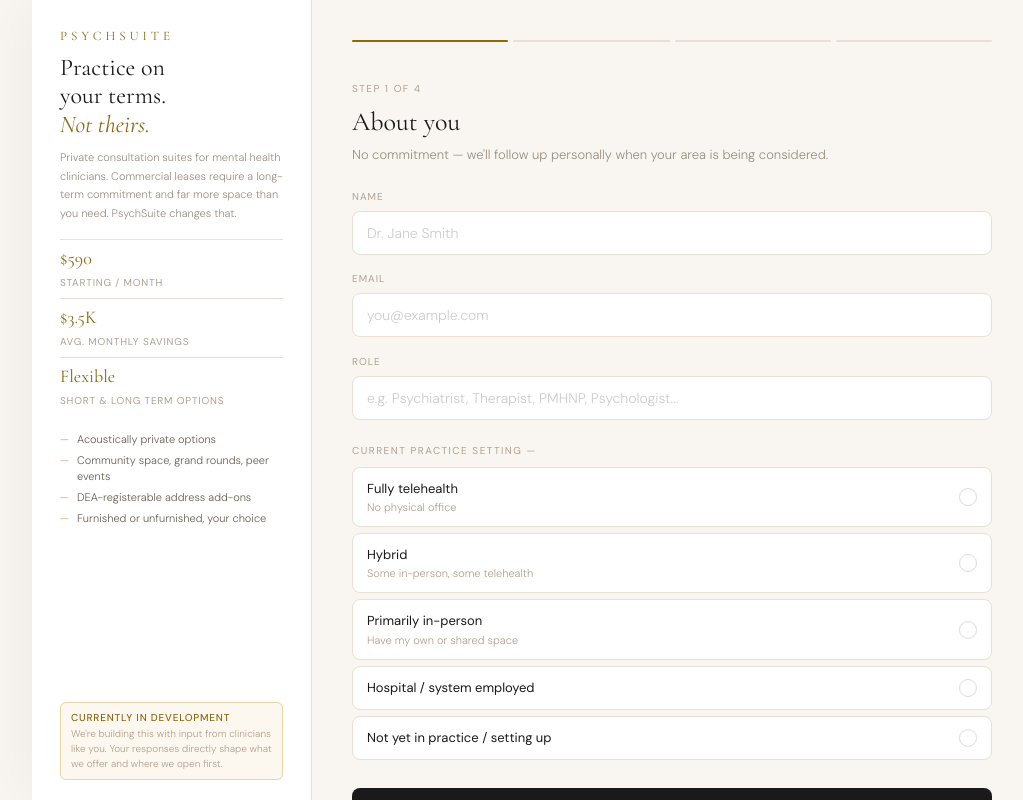
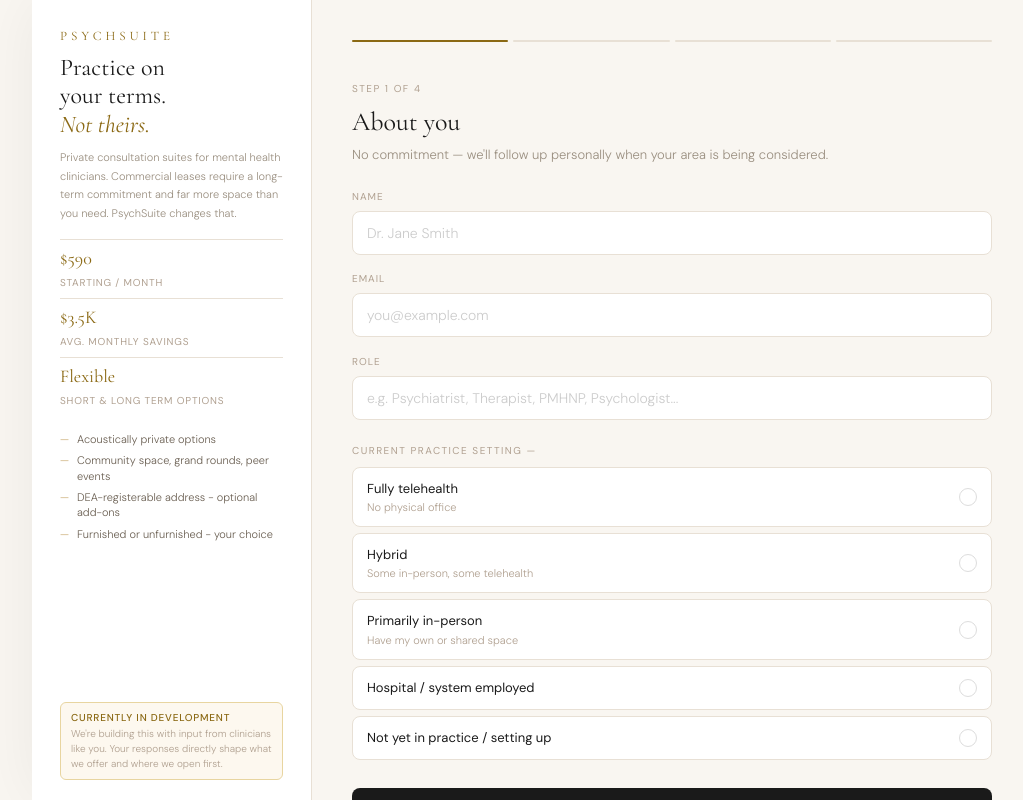
Before and after one commit to drpsychduck/suitewaitlist, a plain HTML site: page index.html in a window 1280 px wide. Shown: the whole page, without its empty margins (108-1131 px from the left). Drawn offline with nearby package versions, Linux system fonts and the light colour scheme.

Commit message:
Update index.html

```diff
--- a/index.html
+++ b/index.html
@@ -133,8 +133,8 @@ input[type=range]::-moz-range-thumb{width:18px;height:18px;border-radius:50%;bac
       <ul class="left-bullets">
         <li>Acoustically private options</li>
         <li>Community space, grand rounds, peer events</li>
-        <li>DEA-registerable address add-ons</li>
-        <li>Furnished or unfurnished, your choice</li>
+        <li>DEA-registerable address - optional add-ons</li>
+        <li>Furnished or unfurnished - your choice</li>
       </ul>
     </div>
     <div class="building-badge">
```
